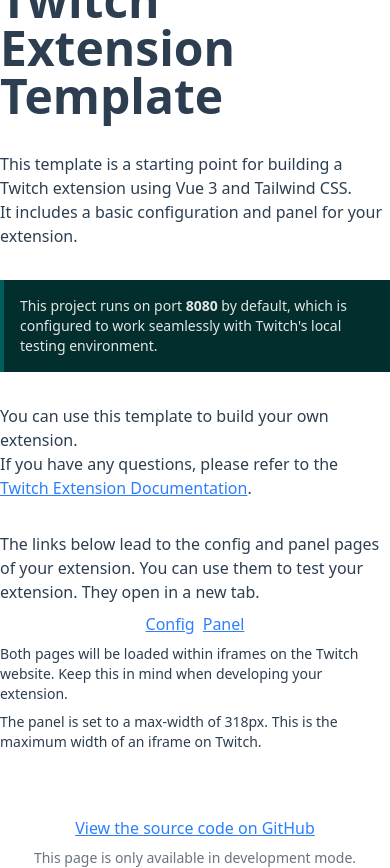
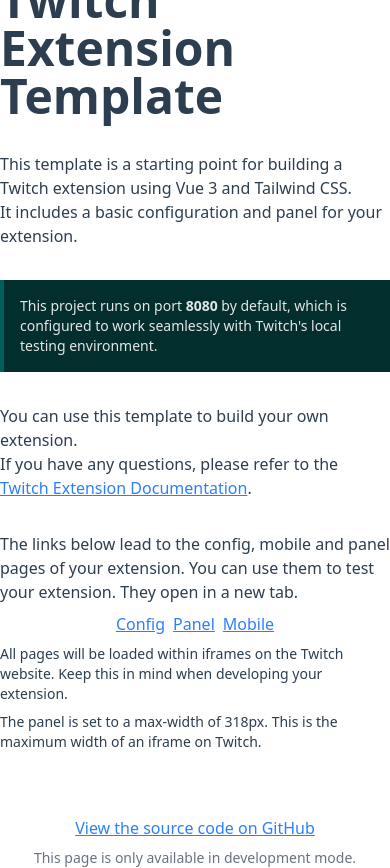
Before and after one commit to bamboechop/vue-twitch-extension, a Vue app: page / in a window 390 px wide. Built offline with nearby package versions, Linux system fonts and the light colour scheme.

Commit message:
feat: add mobile page and update navigation links

```diff
--- /dev/null
+++ b/mobile.html
@@ -0,0 +1,13 @@
+<!DOCTYPE html>
+<html lang="">
+  <head>
+    <meta charset="UTF-8">
+    <meta name="viewport" content="width=device-width, initial-scale=1.0">
+    <title>Mobile</title>
+    <script src="https://extension-files.twitch.tv/helper/v1/twitch-ext.min.js"></script>
+  </head>
+  <body>
+    <div id="mobile"></div>
+    <script type="module" src="/src/mobile.ts"></script>
+  </body>
+</html>
--- a/src/App.vue
+++ b/src/App.vue
@@ -13,12 +13,13 @@
       <p>If you have any questions, please refer to the <a class="text-blue-500 underline" href="https://dev.twitch.tv/docs/extensions" target="_blank">Twitch Extension Documentation</a>.</p>
     </section>
     <nav class="flex flex-col gap-2">
-      <p>The links below lead to the config and panel pages of your extension. You can use them to test your extension. They open in a new tab.</p>
+      <p>The links below lead to the config, mobile and panel pages of your extension. You can use them to test your extension. They open in a new tab.</p>
       <section class="flex flex-row gap-2 self-center">
         <a class="text-blue-500 underline" href="/config" target="_blank">Config</a>
         <a class="text-blue-500 underline" href="/panel" target="_blank">Panel</a>
+        <a class="text-blue-500 underline" href="/mobile" target="_blank">Mobile</a>
       </section>
-      <p class="text-sm">Both pages will be loaded within iframes on the Twitch website. Keep this in mind when developing your extension.</p>
+      <p class="text-sm">All pages will be loaded within iframes on the Twitch website. Keep this in mind when developing your extension.</p>
       <p class="text-sm">The panel is set to a max-width of 318px. This is the maximum width of an iframe on Twitch.</p>
     </nav>
     <div class="flex flex-col gap-2 items-center text-gray-500 self-center mt-8">
--- /dev/null
+++ b/src/Mobile.vue
@@ -0,0 +1,6 @@
+<template>
+  Mobile
+</template>
+
+<script setup lang="ts">
+</script>
--- a/src/config.ts
+++ b/src/config.ts
@@ -1,6 +1,6 @@
 import './assets/base.css'
 
 import { createApp } from 'vue'
-import Config from './Config.vue'
+import Mobile from './Mobile.vue'
 
-createApp(Config).mount('#config')
+createApp(Mobile).mount('#mobile')
--- /dev/null
+++ b/src/mobile.ts
@@ -0,0 +1,6 @@
+import './assets/base.css'
+
+import { createApp } from 'vue'
+import Config from './Config.vue'
+
+createApp(Config).mount('#config')
```
